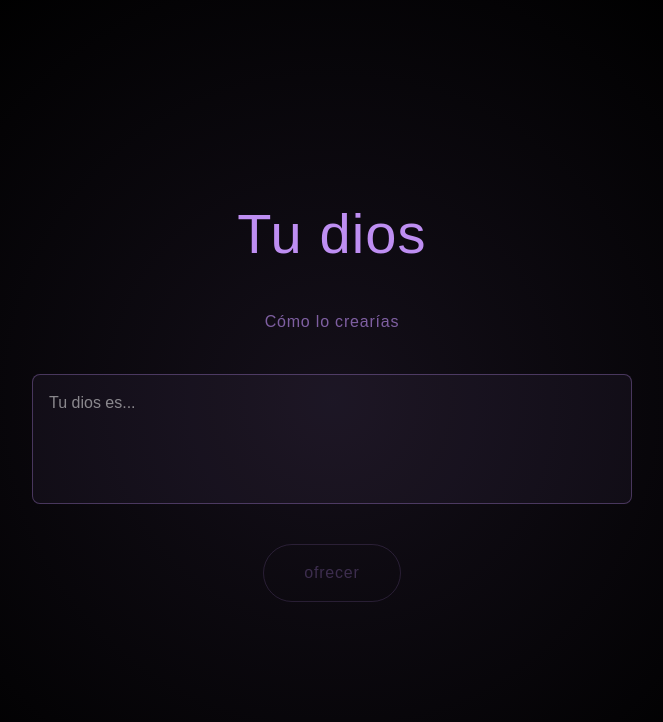
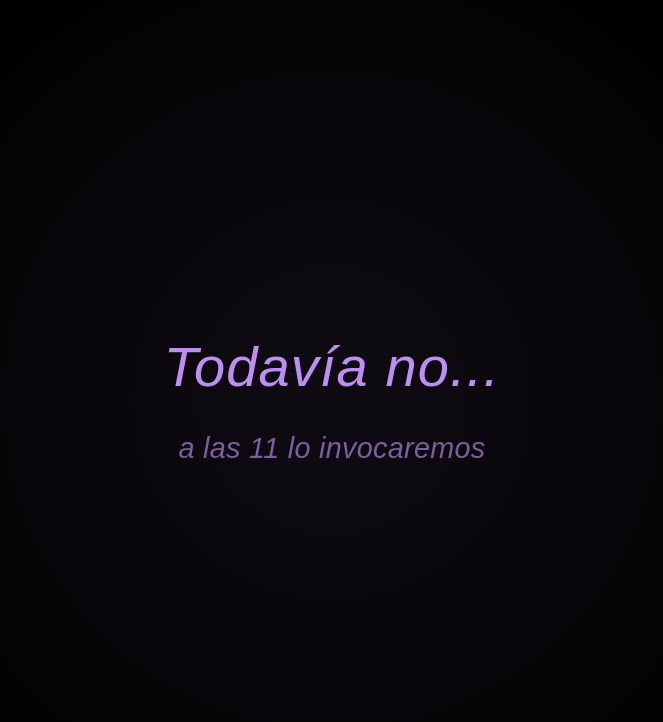
Before and after one commit to lgattari/imprenta-poetica, a Next.js app: page / in a window 1280 px wide. Shown: the top 722 px of the page, without its empty margins (308-971 px from the left). Built offline with nearby package versions, Linux system fonts and the light colour scheme; no server answers; the database is empty.

Commit message:
checkpreguntas

```diff
--- a/app/page.tsx
+++ b/app/page.tsx
@@ -11,6 +11,7 @@ export default function Home() {
   const [mensajePush, setMensajePush] = useState<string>('')
   const [mensajePersonalizado, setMensajePersonalizado] = useState<string>('')
   const [mostrarMensaje, setMostrarMensaje] = useState(false)
+  const [preguntasHabilitadas, setPreguntasHabilitadas] = useState(true)
 
   // Generar o recuperar userId
   useEffect(() => {
@@ -20,6 +21,24 @@ export default function Home() {
       localStorage.setItem('userId', id)
     }
     setUserId(id)
+  }, [])
+
+  // Chequear si las preguntas están habilitadas
+  useEffect(() => {
+    const checkPreguntasHabilitadas = async () => {
+      try {
+        const res = await fetch('/api/estado')
+        const data = await res.json()
+        setPreguntasHabilitadas(data.preguntas_habilitadas ?? true)
+      } catch (e) {
+        console.error('Error checking preguntas habilitadas:', e)
+      }
+    }
+
+    checkPreguntasHabilitadas()
+    // Chequear cada 5 segundos para cambios en tiempo real
+    const interval = setInterval(checkPreguntasHabilitadas, 5000)
+    return () => clearInterval(interval)
   }, [])
 
   useEffect(() => {
@@ -144,6 +163,57 @@ export default function Home() {
     @keyframes glow { 0%{box-shadow:0 0 20px rgba(200,150,255,0.3)} 50%{box-shadow:0 0 40px rgba(200,150,255,0.6)} 100%{box-shadow:0 0 20px rgba(200,150,255,0.3)} }
     @keyframes pulse-in { from{opacity:0;transform:scale(0.95)} to{opacity:1;transform:scale(1)} }
   `
+
+  // Si las preguntas no están habilitadas, mostrar mensaje
+  if (!preguntasHabilitadas) {
+    return (
+      <main className="min-h-screen flex flex-col items-center justify-center bg-black text-white p-8 relative overflow-hidden">
+        <div style={{
+          position: 'absolute',
+          top: 0,
+          left: 0,
+          right: 0,
+          bottom: 0,
+          background: 'radial-gradient(circle at 50% 50%, rgba(200,150,255,0.08) 0%, rgba(0,0,0,1) 70%)',
+          pointerEvents: 'none',
+        }} />
+        <div style={{
+          position: 'relative',
+          zIndex: 10,
+          textAlign: 'center',
+          animation: 'fadein 0.8s ease-out',
+          display: 'flex',
+          flexDirection: 'column',
+          gap: '1.5rem',
+          alignItems: 'center',
+        }}>
+          <p style={{
+            fontSize: 'clamp(2rem, 6vw, 3.5rem)',
+            fontWeight: 300,
+            color: 'rgba(200,150,255,0.95)',
+            margin: 0,
+            letterSpacing: '0.02em',
+            lineHeight: 1.3,
+            fontStyle: 'italic',
+          }}>
+            Todavía no...
+          </p>
+          <p style={{
+            fontSize: 'clamp(1.2rem, 4vw, 1.8rem)',
+            fontWeight: 300,
+            color: 'rgba(200,150,255,0.6)',
+            margin: 0,
+            letterSpacing: '0.01em',
+            lineHeight: 1.4,
+            fontStyle: 'italic',
+          }}>
+            a las 11 lo invocaremos
+          </p>
+        </div>
+        <style>{estilos}</style>
+      </main>
+    )
+  }
 
   // Overlay con mensaje push
   if (mostrarMensaje && mensajePersonalizado) {
--- a/app/pantalla/page.tsx
+++ b/app/pantalla/page.tsx
@@ -104,7 +104,6 @@ export default function Pantalla() {
   const [ultimaPregunta, setUltimaPregunta] = useState('')
   const [ultimaRespuesta, setUltimaRespuesta] = useState('')
   const [descontrolado, setDescontrolado] = useState(false)
-  const [preguntasHabilitadas, setPreguntasHabilitadas] = useState(false)
   const canvasRef = useRef<HTMLCanvasElement>(null)
   const animRef = useRef<number>(0)
   const prevEstado = useRef<string>('')
@@ -186,8 +185,6 @@ export default function Pantalla() {
   async function cargar() {
   const res = await fetch('/api/estado')
   const data = await res.json()
-
-  setPreguntasHabilitadas(data.preguntas_habilitadas ?? false)
 
   if (data.estado === 'dios') {
     setProcesando(data.procesando ?? false)
@@ -564,7 +561,6 @@ export default function Pantalla() {
     @keyframes pulso { 0%{transform:scale(1)} 50%{transform:scale(1.08)} 100%{transform:scale(1)} }
     @keyframes aparecer { from{opacity:0;letter-spacing:0.5em;filter:blur(8px)} to{opacity:1;letter-spacing:normal;filter:blur(0)} }
     @keyframes fadein { from{opacity:0;transform:translateY(10px)} to{opacity:1;transform:translateY(0)} }
-    @keyframes fadeInMessage { 0%{opacity:0;transform:scale(0.9)} 100%{opacity:1;transform:scale(1)} }
   `
 
   if (!audioActivo) return (
@@ -757,39 +753,7 @@ export default function Pantalla() {
         </div>
 
         {/* Contenido principal */}
-        {!preguntasHabilitadas ? (
-          <div style={{
-            textAlign: 'center',
-            animation: 'fadeInMessage 1s ease-out',
-            display: 'flex',
-            flexDirection: 'column',
-            alignItems: 'center',
-            gap: '1.5rem',
-          }}>
-            <p style={{
-              fontSize: 'clamp(2rem, 8vw, 4rem)',
-              color: 'rgba(200,150,255,0.9)',
-              fontStyle: 'italic',
-              letterSpacing: '0.05em',
-              margin: 0,
-              fontWeight: 300,
-              lineHeight: 1.4,
-            }}>
-              Todavía no...
-            </p>
-            <p style={{
-              fontSize: 'clamp(1.2rem, 4vw, 1.8rem)',
-              color: 'rgba(200,150,255,0.6)',
-              fontStyle: 'italic',
-              letterSpacing: '0.05em',
-              margin: 0,
-              fontWeight: 300,
-              maxWidth: '80vw',
-            }}>
-              a las 11 lo invocaremos
-            </p>
-          </div>
-        ) : caracteristicas.length === 0 ? (
+        {caracteristicas.length === 0 ? (
           <div style={{
             textAlign: 'center',
             animation: 'pulse 2s ease-in-out infinite',
```
